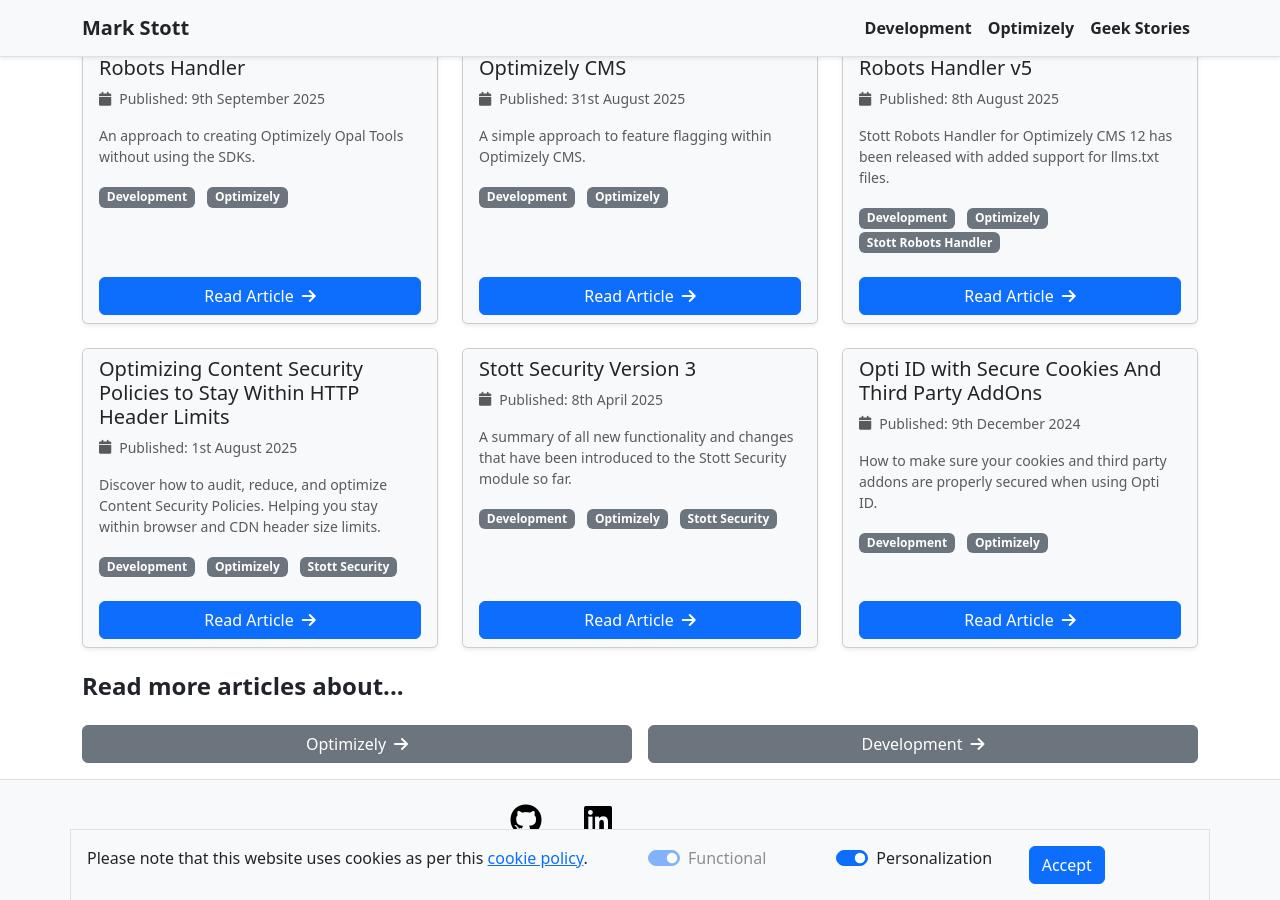
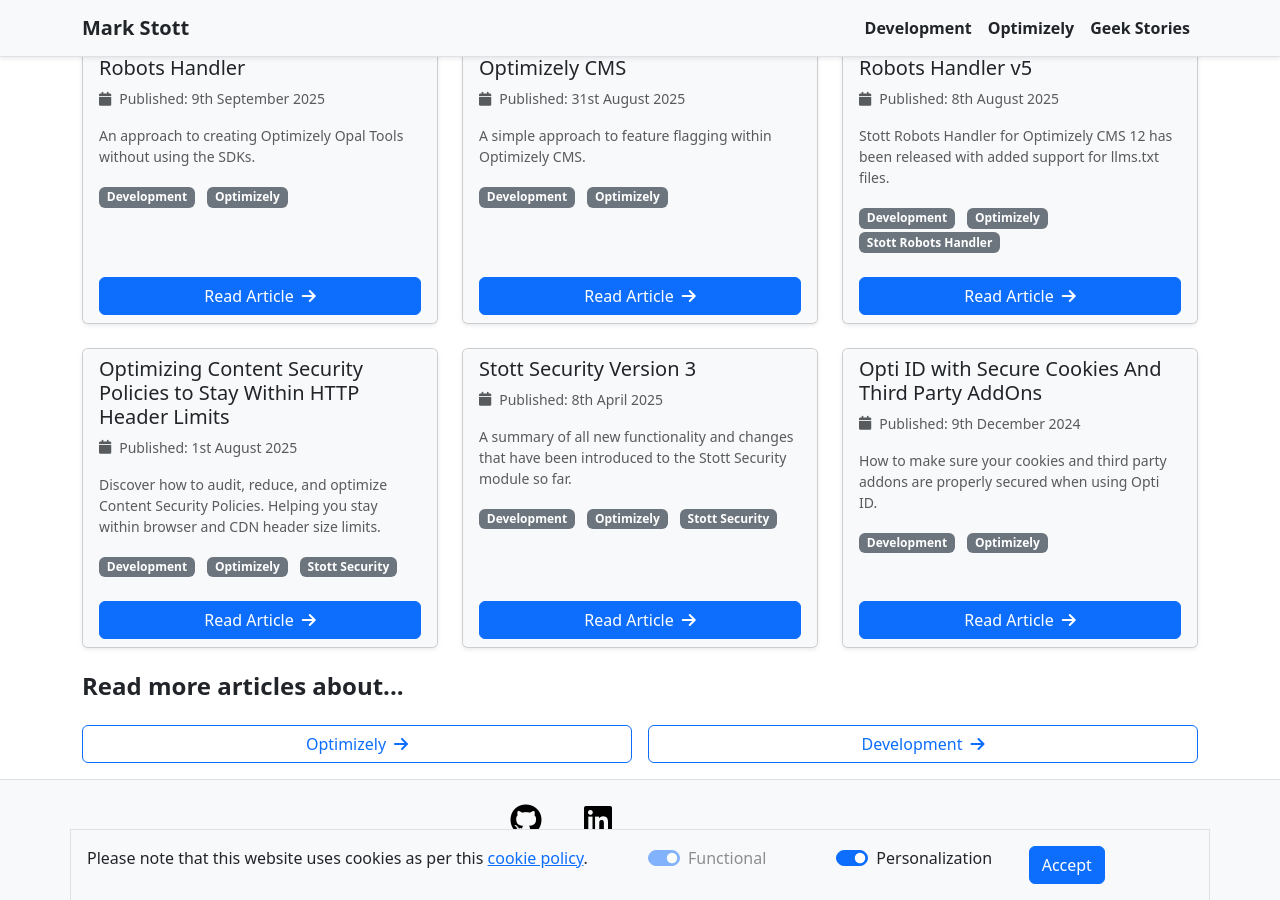
Before and after one commit to GeekInTheNorth/GeekInTheNorth.github.io, a Jekyll site: the page built from README.md, in a window 1280 px wide and 900 px high, scrolled down 678 px. Built offline with Jekyll 4.4.1, drawn with Linux system fonts in a browser that asks for light colours.

Commit message:
correct button colours

```diff
--- a/_layouts/homepage.html
+++ b/_layouts/homepage.html
@@ -79,10 +79,10 @@
     <h3 class="h4 fw-bold text-dark my-4 d-flex align-items-center">Read more articles about...</h3>
     <div class="row g-3">
         <div class="col-md-6">
-            <a href="/article/list/optimizely/" class="btn btn-secondary me-2 w-100">Optimizely<i class="fa-solid fa-arrow-right ms-2"></i></a>
+            <a href="/article/list/optimizely/" class="btn btn-outline-primary me-2 w-100">Optimizely<i class="fa-solid fa-arrow-right ms-2"></i></a>
         </div>
         <div class="col-md-6">
-            <a href="/article/list/development/" class="btn btn-secondary me-2 w-100">Development<i class="fa-solid fa-arrow-right ms-2"></i></a>
+            <a href="/article/list/development/" class="btn btn-outline-primary me-2 w-100">Development<i class="fa-solid fa-arrow-right ms-2"></i></a>
         </div>
     </section>
 </div>
```
